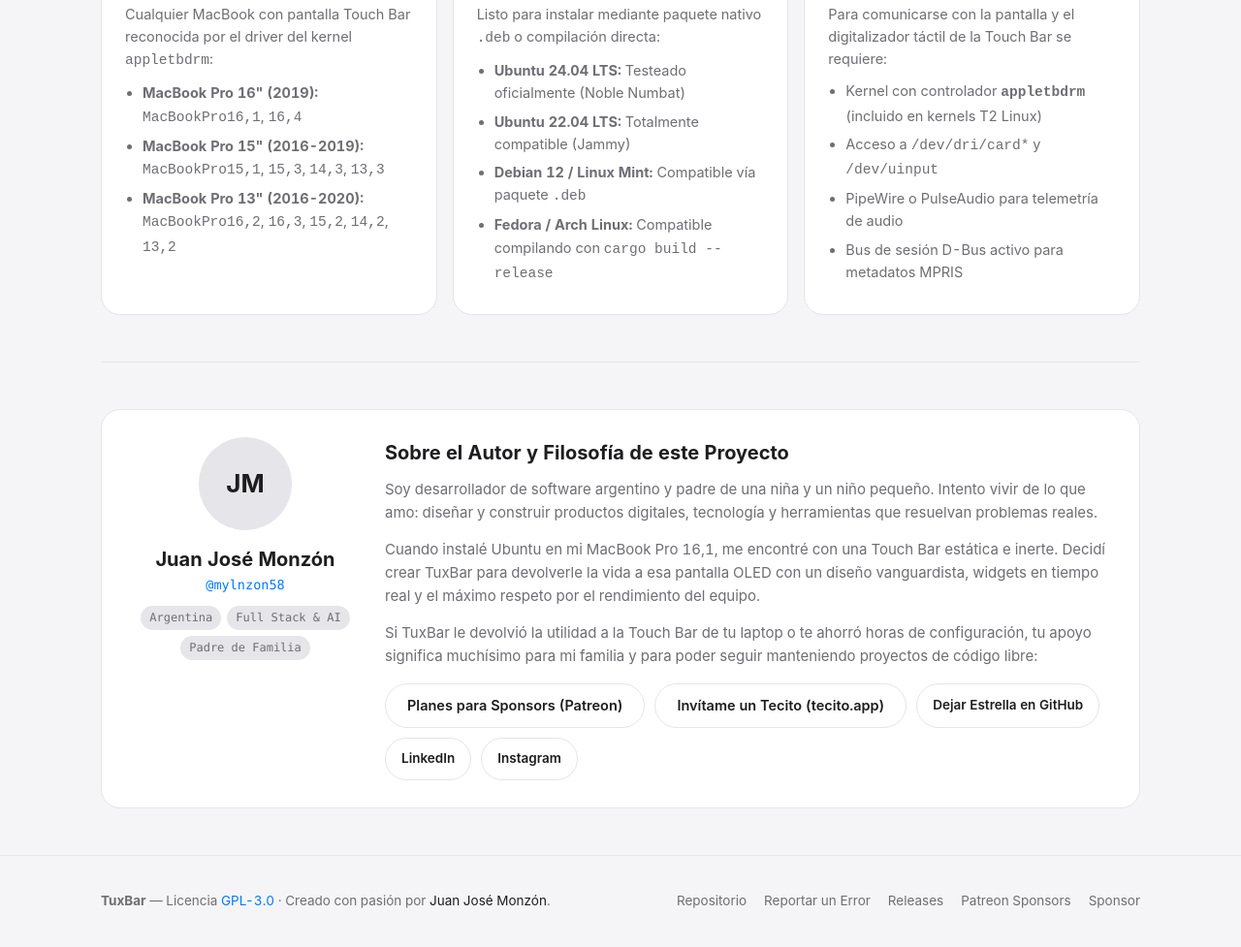
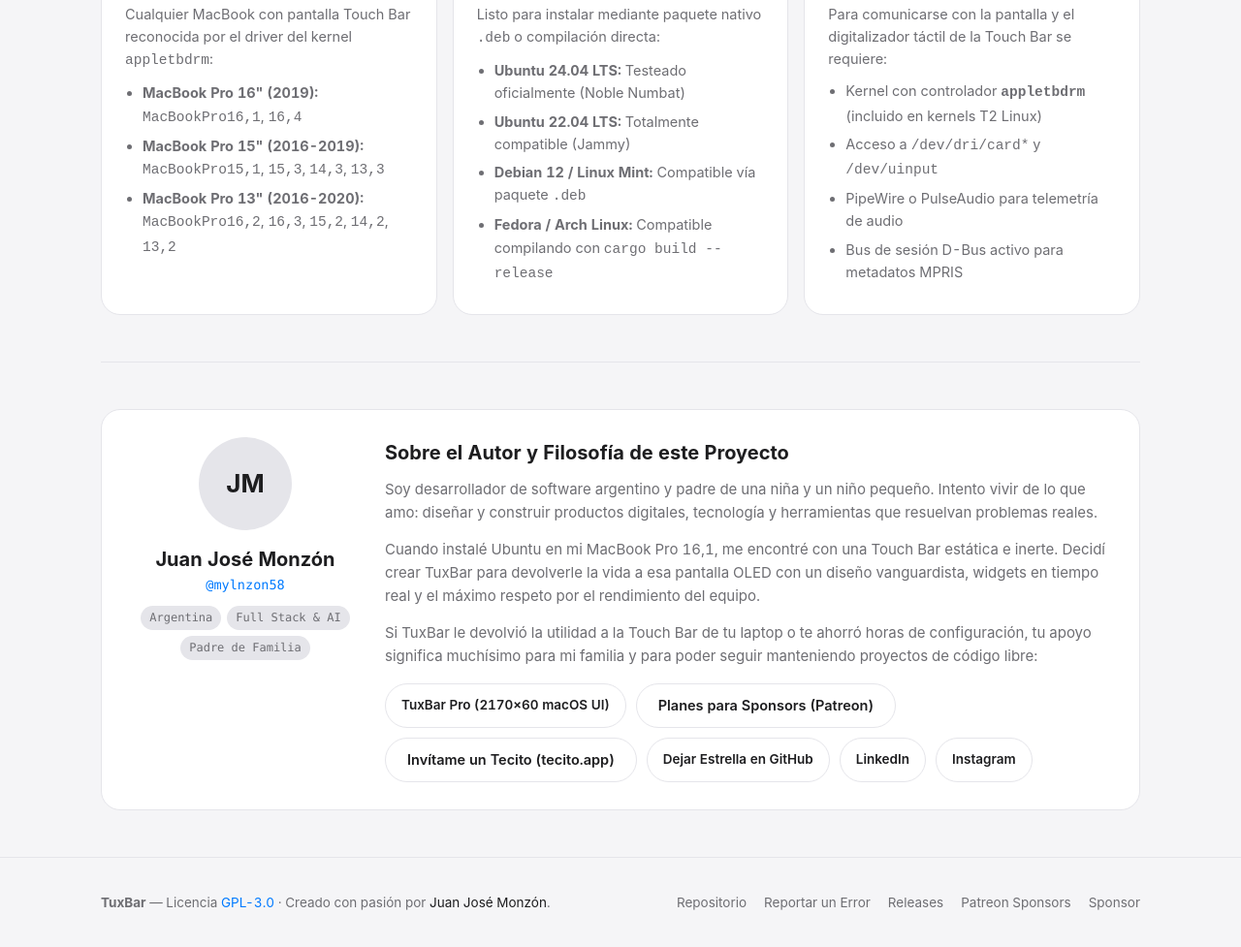
Before and after one commit to mylnzon58/tuxbar, a plain HTML site: page docs/index.html in a window 1280 px wide. Shown: the part 4650-5627 px from the top of the page at 97% size. Drawn offline with Linux system fonts and the light colour scheme.

Commit message:
docs: link TuxBar Pro in T2 ecosystem buttons

```diff
--- a/docs/index.html
+++ b/docs/index.html
@@ -774,7 +774,10 @@
           </p>
 
           <div class="social-links">
-            <a href="https://www.patreon.com/JuanjoClassic" target="_blank" class="btn-support" >
+            <a href="https://mylnzon58.github.io/tuxbar-pro/" target="_blank" class="btn-github">
+              TuxBar Pro (2170×60 macOS UI)
+            </a>
+            <a href="https://www.patreon.com/JuanjoClassic" target="_blank" class="btn-support">
               Planes para Sponsors (Patreon)
             </a>
             <a href="https://tecito.app/juanjoclassic" target="_blank" class="btn-support">
```
